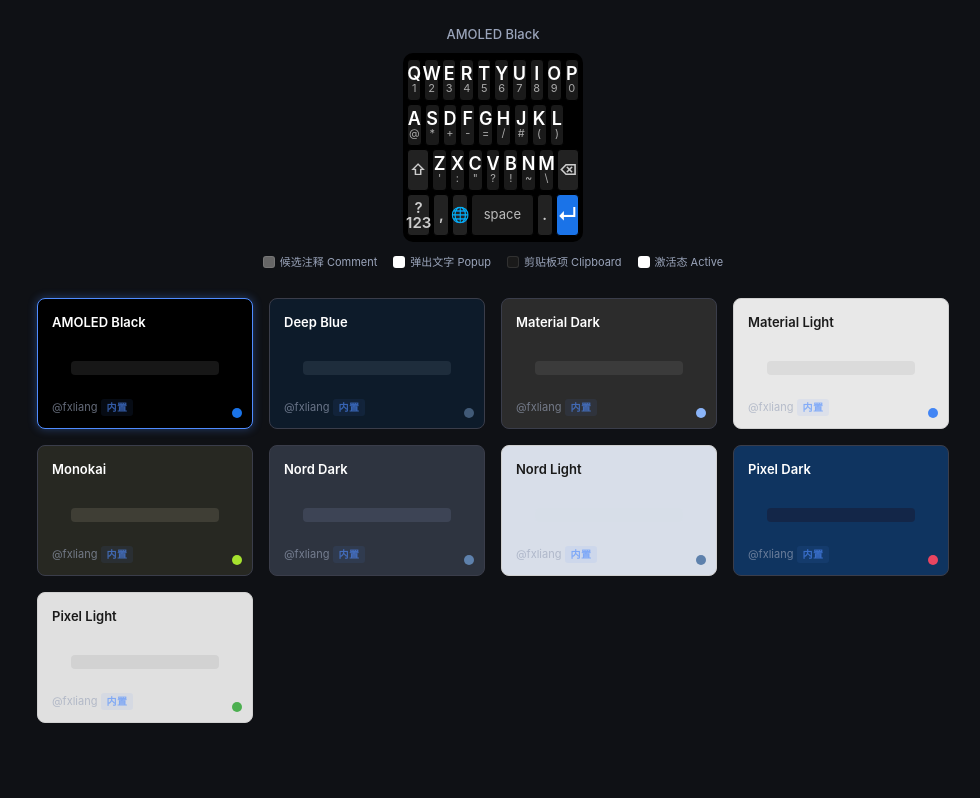
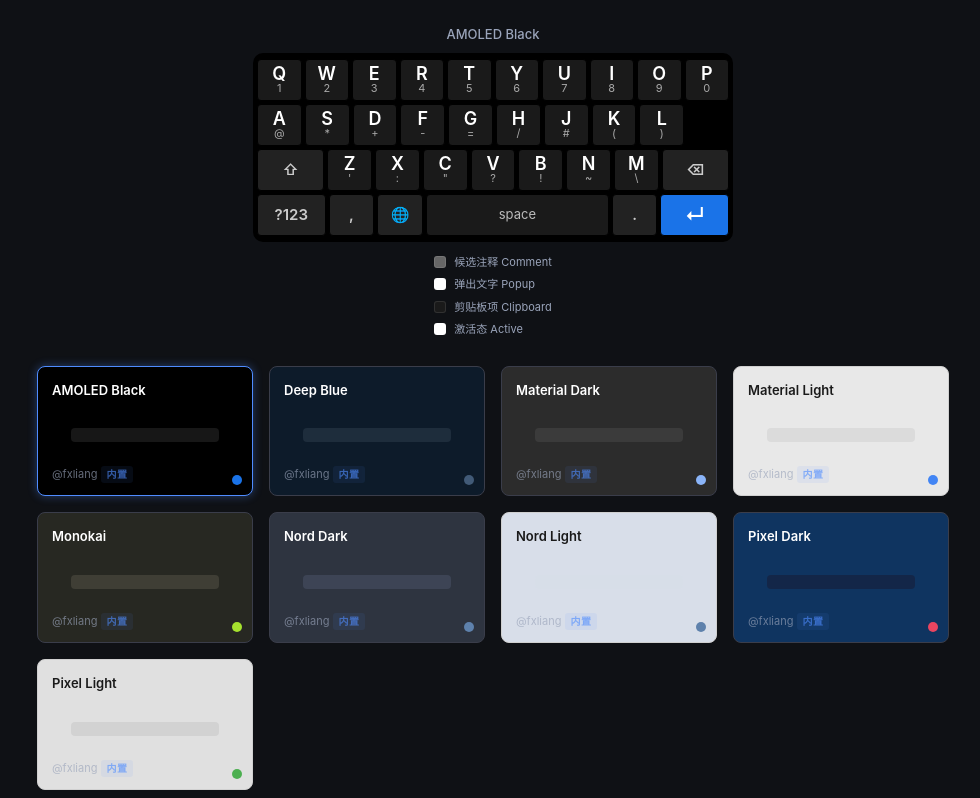
Before and after one commit to rebron1900/f5a-gallery, an Astro site: page / in a window 1280 px wide. Shown: the part 116-914 px from the top of the page, without its empty margins (147-1127 px from the left). Before the commit the page ends 847 px from the top, so only its background shows below. Built offline with nearby package versions, Linux system fonts and the light colour scheme; Astro itself is replaced by a stand-in of ours.

Commit message:
fix: keyboard too narrow (align-items:center shrunk to content), legend vertical
- preview-section: align-items:stretch instead of center
- #keyboard-container: explicit width:100% max-width:480px margin:auto
- Color legend: flex-direction:column (vertical stack)

```diff
--- a/public/styles/global.css
+++ b/public/styles/global.css
@@ -64,7 +64,12 @@ a:hover { opacity: 0.85; }
   padding: 20px 0 28px;
   display: flex;
   flex-direction: column;
-  align-items: center;
+  align-items: stretch;
+}
+#keyboard-container {
+  width: 100%;
+  max-width: 480px;
+  margin: 0 auto;
 }
 
 /* ===== Theme card grid ===== */
--- a/src/pages/index.astro
+++ b/src/pages/index.astro
@@ -141,19 +141,21 @@ const base = import.meta.env.BASE_URL.replace(/\/$/, '');
       font-weight: 500;
     }
 
-    /* Color legend — below keyboard */
+    /* Color legend — vertical stack below keyboard */
     .color-legend {
       display: flex;
-      justify-content: center;
-      gap: 16px;
+      flex-direction: column;
+      gap: 6px;
       margin-top: 12px;
-      flex-wrap: wrap;
+      max-width: 480px;
+      margin-left: auto;
+      margin-right: auto;
     }
 
     .legend-item {
       display: flex;
       align-items: center;
-      gap: 5px;
+      gap: 8px;
     }
 
     .legend-swatch {
```
